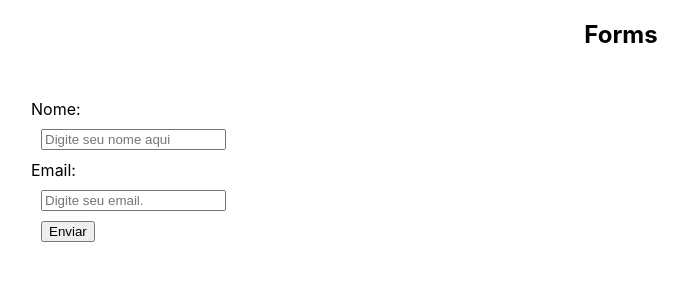
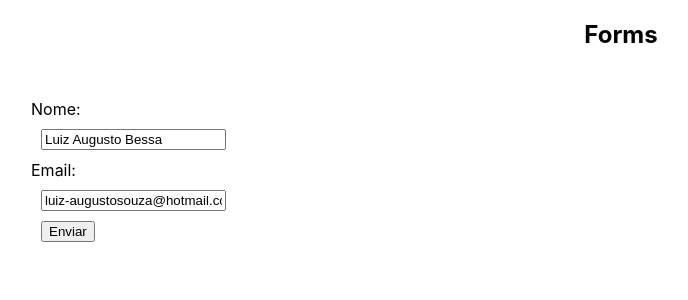
Before and after one commit to GutoBessa/ReactFormlrs, a React (Create React App) app: page / in a window 1280 px wide. Shown: the top 300 px of the page, without its empty margins (19-707 px from the left). Built offline with nearby package versions, Linux system fonts and the light colour scheme.

Commit message:
Controle de inputs - formulários pre preechidos.

```diff
--- a/src/App.js
+++ b/src/App.js
@@ -6,7 +6,12 @@ function App() {
     <div className="App">
       <script src="http://localhost:3001"></script>
       <h2>Forms</h2>
-      <MyForm />
+      <MyForm
+        user={{
+          name: "Luiz Augusto Bessa",
+          email: "luiz-augustosouza@hotmail.com",
+        }}
+      />
     </div>
   );
 }
--- a/src/Components/MyForm.js
+++ b/src/Components/MyForm.js
@@ -1,9 +1,11 @@
 import "./MyForm.css";
 import { useState } from "react";
-const MyForm = () => {
+const MyForm = ({ user }) => {
+  /* 6 - Controlled inputs */
+
   /* 3 - Gerenciamento de Dados */
-  const [name, setName] = useState();
-  const [email, setEmail] = useState();
+  const [name, setName] = useState(user ? user.name : "");
+  const [email, setEmail] = useState(user ? user.email : "");
 
   const atualName = (e) => {
     setName("e.target.value");
@@ -31,6 +33,7 @@ const MyForm = () => {
             name="name"
             placeholder="Digite seu nome aqui"
             onChange={atualName}
+            value={name}
           />
         </div>
         {/* 2 - label envolvendo input */}
@@ -42,6 +45,7 @@ const MyForm = () => {
             name="email"
             placeholder="Digite seu email."
             onChange={(e) => setEmail(e.target.value)}
+            value={email}
           />
         </label>
         <input type="submit" value="Enviar" />
```
